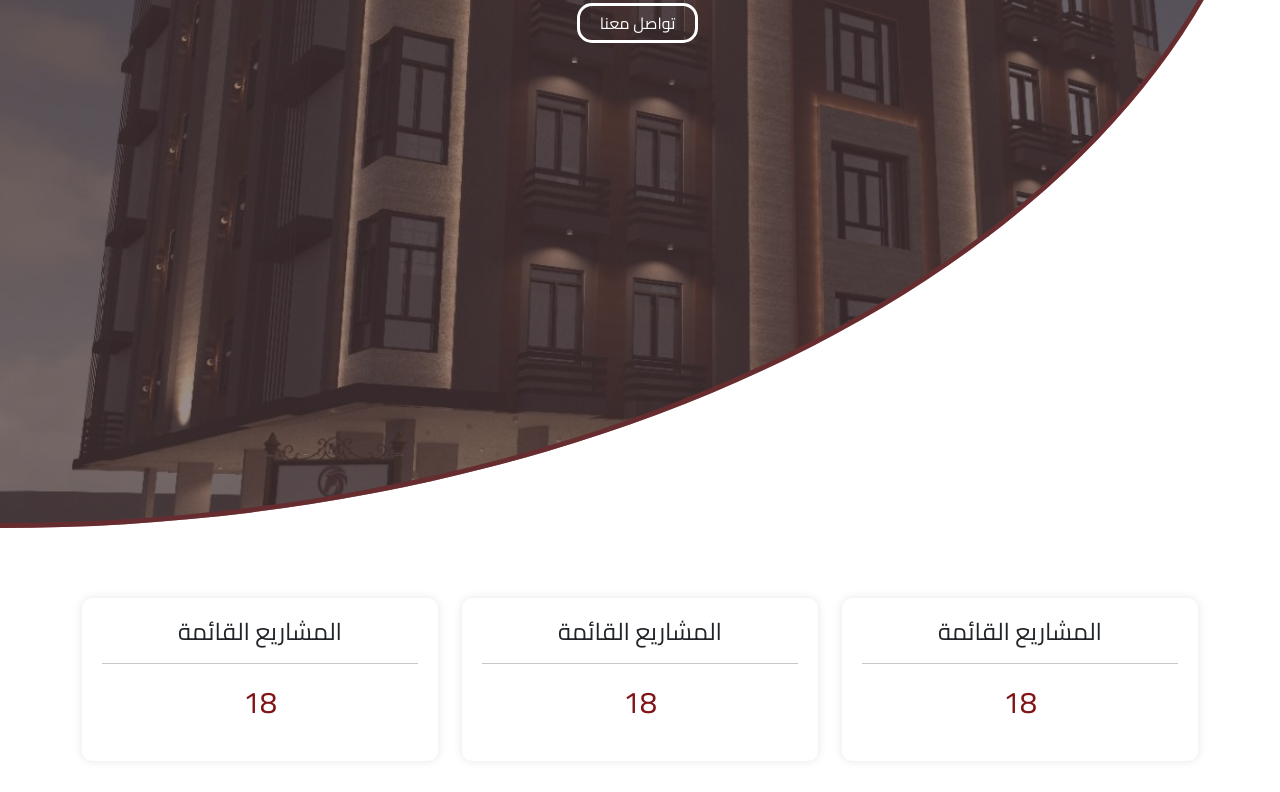
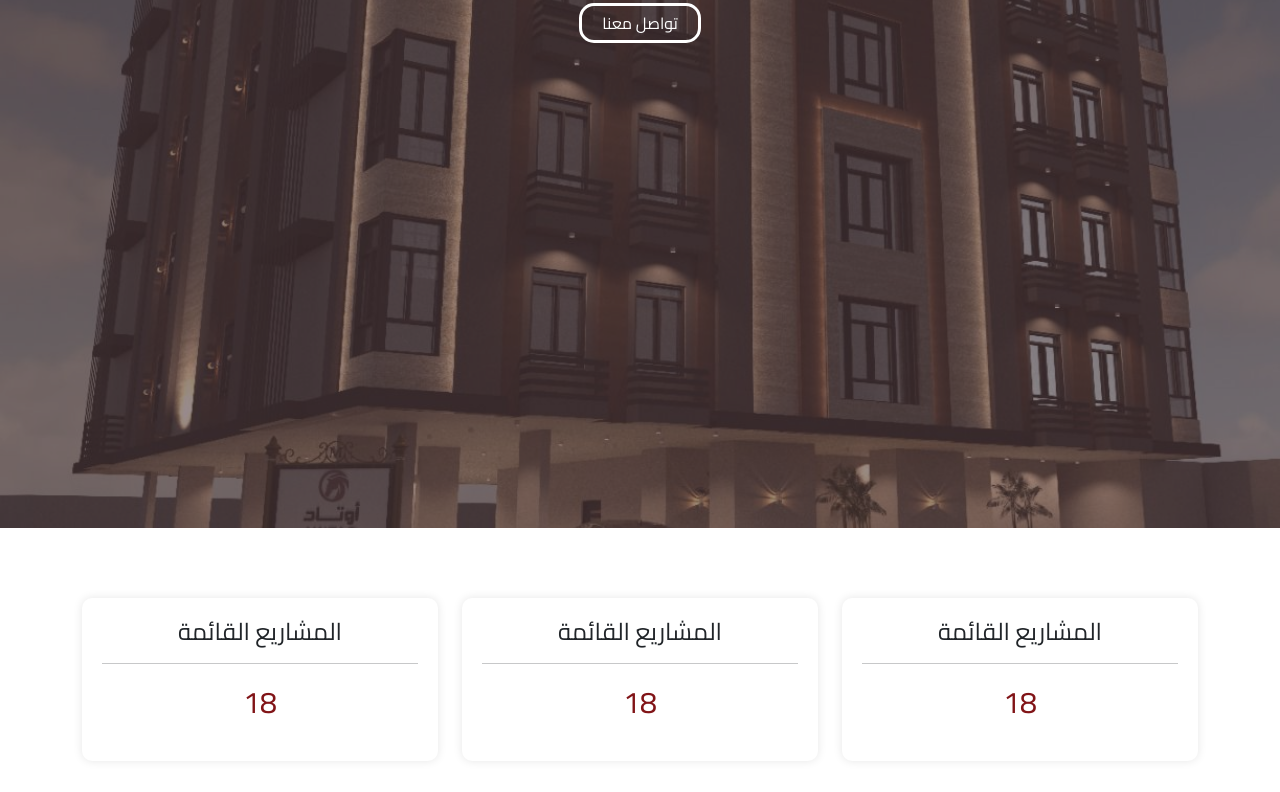
Before and after one commit to EngMohammed40/EngMohammed40.github.io, a plain HTML site: page index.html in a window 1280 px wide. Shown: the part 272-1064 px from the top of the page. Drawn offline with nearby package versions, Linux system fonts and the light colour scheme.

Commit message:
Fix header

```diff
--- a/css/style.css
+++ b/css/style.css
@@ -49,7 +49,7 @@ nav .collapse {
     width: 100%;
     height: 100%;
     background-color: rgba(85, 63, 66, 0.6);
-    border-radius: 0 0% 100% 0%;
+    /* border-radius: 0 0% 100% 0%; */
     /* Adjust the opacity and color as needed */
   }
 
@@ -66,9 +66,9 @@ header{
     box-shadow:-5px -5px 0px 5px #811417 inset;
     outline:10px solid #a4585a; */
     /* border-radius: 0px 0px 0px 370px/225px; */
-    border-bottom: solid 5px var(--main-color);
+    /* border-bottom: solid 5px var(--main-color);
     border-right: solid 5px var(--main-color);
-    border-radius: 0 0% 100% 0%;
+    border-radius: 0 0% 100% 0%; */
 }
 .section-head-traingle {
     width: 150px;
```
